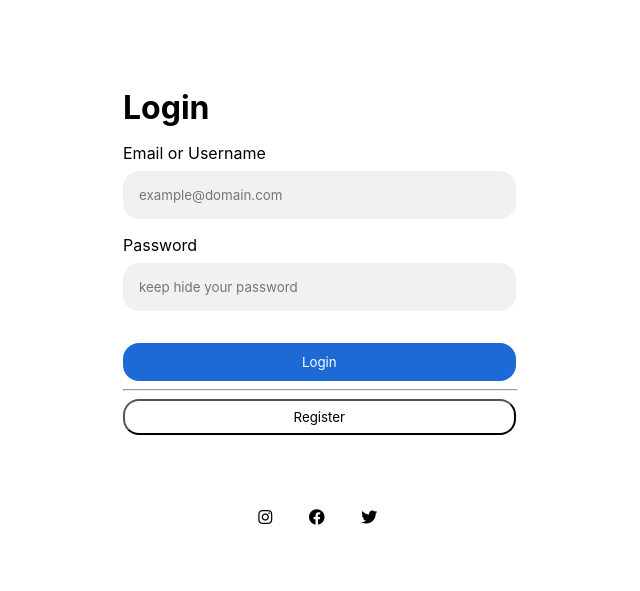
After one commit to khulqu15/MedicTab, a PHP site: page /common/login.html in a window 1280 px wide. The commit adds this page. Shown: the top 591 px of the page, without its empty margins (527-1167 px from the left). Run offline with PHP 8.4, Linux system fonts and the light colour scheme.

Commit message:
login & register

```diff
--- /dev/null
+++ b/common/login.html
@@ -0,0 +1,45 @@
+<!DOCTYPE html>
+<html lang="en">
+<head>
+    <meta charset="UTF-8">
+    <meta name="viewport" content="width=device-width, initial-scale=1.0">
+    <title>MedicTab | Login</title>
+    <link rel="shortcut icon" href="../img/fav.png" type="image/x-icon">
+    <link rel="stylesheet" href="../css/style.css">
+    <link rel="stylesheet" href="../css/components/navbar.css">
+    <link rel="stylesheet" href="../css/components/footer.css">
+    <link rel="stylesheet" href="../css/responsive.css">
+    <link rel="stylesheet" href="../css/slick.css">
+    <link rel="stylesheet" href="../css/slick-theme.css">
+    <link rel="stylesheet" href="../css/all.min.css">
+    <link rel="stylesheet" href="../css/fontawesome.min.css">
+    <link rel="stylesheet" href="../css/animate.min.css">
+    <link rel="stylesheet" href="../css/other.css">
+</head>
+<body>
+    <div class="">
+        <div class="row my-8 py-2">
+            <div class="col-md-2"></div>
+            <div class="col-md-4 card-left bg-white"></div>
+            <div class="col-md-4 card-right bg-white">
+                <form action="" class="pt-4">
+                    <h1>Login</h1>
+                    <p class="pt-3">Email or Username</p>
+                    <input class="login-form mt-2 py-3 px-3" type="text" name="" id="" placeholder="example@domain.com">
+                    <p class="pt-3">Password</p>
+                    <input class="login-form mt-2 py-3 px-3" type="password" name="" id="" placeholder="keep hide your password">
+                    <button class="btn-primary mt-5 login-button">Login</button>
+                    <hr class="w-90 my-2">
+                    <button class="btn-white mt5 login-button py-2" style="border-color: 1px solid #D8D8D8;box-sizing: border-box;">Register</button>
+                </form>
+                <center>
+                <p class="mt-6 pt-5 pr-4">
+                    <span><i class="fab fa-instagram mx-3"></i></span>
+                    <span><i class="fab fa-facebook mx-3"></i></span>
+                    <span><i class="fab fa-twitter mx-3"></i></span>
+                </p>
+                </center>
+            </div>
+        </div>
+    </div>
+</body>
--- a/css/other.css
+++ b/css/other.css
@@ -478,3 +478,31 @@
     top: -30px;
     border: 5px solid white;
 }
+
+.card-left {
+    border-radius: 5%;
+    height : 520px;
+}
+.card-right {
+    border-radius: 5%;
+    height : 520px;
+}
+.login-form {
+    border-radius: 16px;
+    border-style: none;
+    width: 95%;
+    background-color: #F1F1F1;
+}
+.login-button {
+    width: 95%;
+    border-radius: 16px;
+}
+.w-90 {
+    width: 95%;
+}
+.login-form2 {
+    border-radius: 16px;
+    border-style: none;
+    width: 75%;
+    background-color: #F1F1F1;
+}
```
Also changed, not shown: common/register.html (added, +42 -0 lines).
